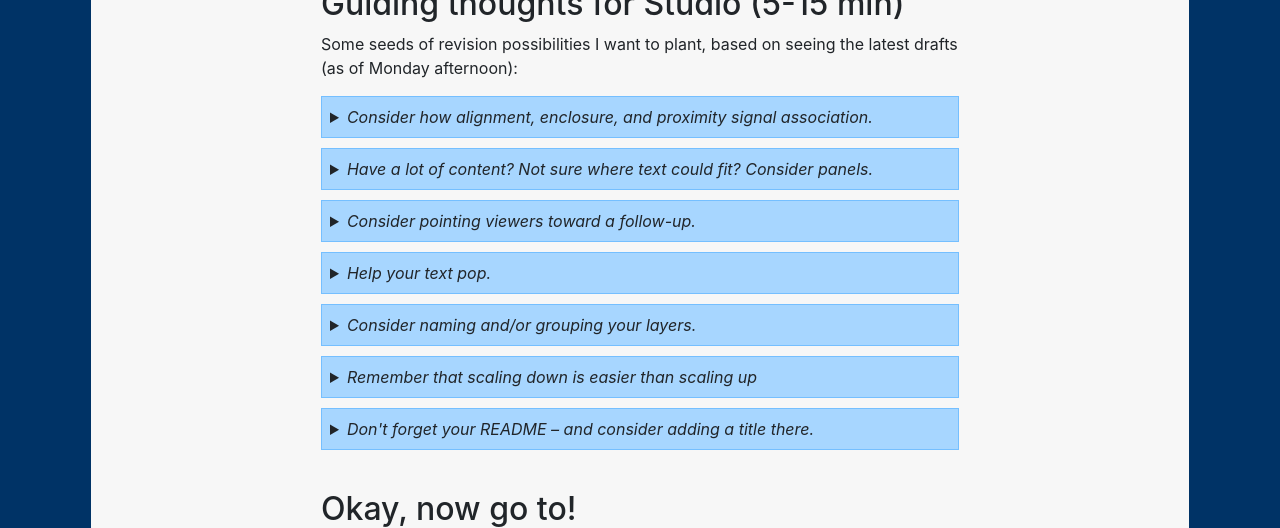
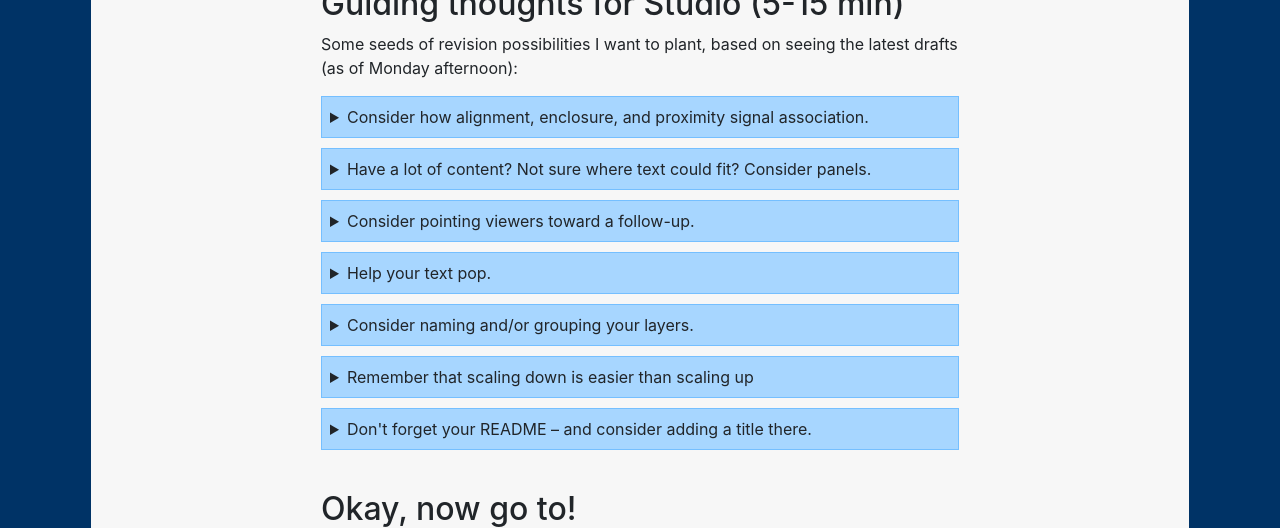
Before and after one commit to benmiller314/cdm2021spring, a Jekyll site: the page built from plans/lesson-14.md, in a window 1280 px wide. Shown: the part 841-1369 px from the top of the page. Built offline with Jekyll 4.4.1, drawn with Linux system fonts in a browser that asks for light colours; our own code applies the rules of GitHub Pages for plain Markdown files.

Commit message:
add Atom to hw; remove italics from details > summary

```diff
--- a/plans/lesson-14.md
+++ b/plans/lesson-14.md
@@ -25,7 +25,7 @@ I'll make pomodoro timers optional but encouraged again: I can't be in every roo
 Some seeds of revision possibilities I want to plant, based on seeing the latest drafts (as of Monday afternoon):
 
 <details>
-<summary><em>Consider how alignment, enclosure, and proximity signal association.</em></summary>
+<summary>Consider how alignment, enclosure, and proximity signal association.</summary>
 
 <p>Psychologists studying perception have identified many <a href="https://en.wikipedia.org/wiki/Principles_of_grouping">principles of grouping</a>, by which disparate objects are interpreted – more or less automatically – as being part of the same object. We've seen some of these at work already in thinking about proximity and color, but it's worth thinking about how to use these principles to signal <em>the same level of hierarchy</em>, rather than for dominating attention.</p>
 
@@ -36,7 +36,7 @@ Some seeds of revision possibilities I want to plant, based on seeing the latest
 </details>
 
 <details>
-<summary><em>Have a lot of content? Not sure where text could fit? Consider panels.</em></summary>
+<summary>Have a lot of content? Not sure where text could fit? Consider panels.</summary>
 
 <p>This is related to the Gestalt <a href="https://www.smashingmagazine.com/2014/03/design-principles-visual-perception-and-the-principles-of-gestalt/#common-regions:~:text=%E2%80%9CElements%20are%20perceived%20as%20part%20of%20a%20group%20if%20they%20are%20located%20within%20the%20same%20closed%20region.%E2%80%9D">principle of common regions</a>. Much as a comic strip uses boxes to indicate a sequence of connected moments in time, you can divide your canvas into distinct areas, which can provide breath and space while preserving movement. There are several ways to define your areas: with distinct blocks of background image, color, or pattern; with a semi-opaque layer of white or black, acting like frosted glass over the layer below; or with positive-space images that cut between one chunk of the image and another.</p>
 
@@ -45,7 +45,7 @@ Some seeds of revision possibilities I want to plant, based on seeing the latest
 </details>
 
 <details>
-<summary><em>Consider pointing viewers toward a follow-up.</em></summary>
+<summary>Consider pointing viewers toward a follow-up.</summary>
 
 <p>Many of you are trying to get viewers to take an action; if you haven't yet, consider giving them a place to go to get involved, or to get more information. Make this link large enough to be easily readable, even though it probably won't fall at the top level of your visual hierarchy (because it makes more sense as the last thing, rather than the first thing, they see).</p>
 
@@ -55,7 +55,7 @@ Some seeds of revision possibilities I want to plant, based on seeing the latest
 </details>
 
 <details>
-<summary><em>Help your text pop.</em></summary>
+<summary>Help your text pop.</summary>
 
 <p>If you have text on your image, it can be tricky to get it to stand out against the background. Luckily, in a digital medium, we can collaborate with the machine to get some automated help. Play around with drop-shadow, or even the <strong>Xach effect</strong> – a quick-hit combination of highlight and drop-shadow – as explained in <a href="https://www.youtube.com/watch?v=oJiesAV32-8">this tutorial</a>. NB: this works by adding two new layers (a shadow, and a highlight), one of which is masked; you can change the order of layers to affect only the ones you want.</p>
 
@@ -71,7 +71,7 @@ Some seeds of revision possibilities I want to plant, based on seeing the latest
 </details>
 
 <details>
-<summary><em>Consider naming and/or grouping your layers.</em></summary>
+<summary>Consider naming and/or grouping your layers.</summary>
 
 GIMP doesn't let you select multiple layers at a time, but there is a workaround: as in PowerPoint, you can group objects (layers) together, and then move (or modify) the group as a unit. See <a href="https://docs.gimp.org/en/gimp-layer-groups.html">docs.gimp.org/en/gimp-layer-groups.html</a>.
 
@@ -81,7 +81,7 @@ Note the opportunity to then further organize your workspace with good naming pr
 </details>
 
 <details>
-<summary><em>Remember that scaling down is easier than scaling up</em></summary>
+<summary>Remember that scaling down is easier than scaling up</summary>
 
 <p>We talked about this a bit at the start of the unit, but it may bear repeating: both GIMP and Photoshop deal primarily in pixels, not vectors. (For vector graphics, try Inkscape and Adobe Illustrator.) So when you scale down an image or text, the software throws away the pixels it no longer needs; but if you then scale back up, it has to guess about what could fill in the gaps, and usually you'll get a blocky, pixellated appearance. Unless you're going for a Minecrafty look, that's probably not what you wanted.</p>
 
@@ -90,7 +90,7 @@ Note the opportunity to then further organize your workspace with good naming pr
 </details>
 
 <details>
-<summary><em>Don't forget your README – and consider adding a title there.</em></summary>
+<summary>Don't forget your README – and consider adding a title there.</summary>
 
 A title can provide a context, a clue, a genre, a commentary; it can add an extra layer to viewer expectations. What will you call your collage?
 
@@ -99,7 +99,7 @@ Not sure where a title would go? Think of placards in museums: alongside the ima
 
 
 <!-- <details>
-<summary><em>Articulate permissions.</em></summary>
+<summary>Articulate permissions.</summary>
 
 If you're using images you didn't make yourself, be sure to include enough information to recover where it came from: a direct link to the image and to the specific license (if there is one) is ideal. Where to do this? Ideally, somewhere small in the image file itself: along a border, say, in a 10-point font. If you have a lot of images, and can't fit the credits on your image even with a small font, you can instead link to a file in your repository. Link shorteners, like ow.ly and bit.ly, will help here.
 
@@ -107,7 +107,7 @@ If you're using images you didn't make yourself, be sure to include enough infor
 </details>
 
 <details>
-<summary><em>If your effects aren't showing up, try increasing the layer size.</em></summary>
+<summary>If your effects aren't showing up, try increasing the layer size.</summary>
 
 Sometimes GIMP seems to promise the world, but when you apply the effect, it's like nothing happened. In these cases, it's often possible that you're just reaching past the edge of your workspace. See whether you get better results after Layer > Layer to Image Size (or give yourself more room overall with Image > Canvas Size).
 </details> -->
@@ -115,7 +115,7 @@ Sometimes GIMP seems to promise the world, but when you apply the effect, it's l
 <!--
 
 <details>
-<summary><em>Consider whether you have enough screenshots.</em></summary>
+<summary>Consider whether you have enough screenshots.</summary>
 
 <p>Think about what moments are worth remembering as you go: where did you level up, or realize something, or get stuck? Take a <a href="https://www.take-a-screenshot.org/">screenshot</a> in the moment, so you can refer back to it in your reflection.</p>
 
```
Also changed, not shown: schedule.md (+1 -0 lines).
